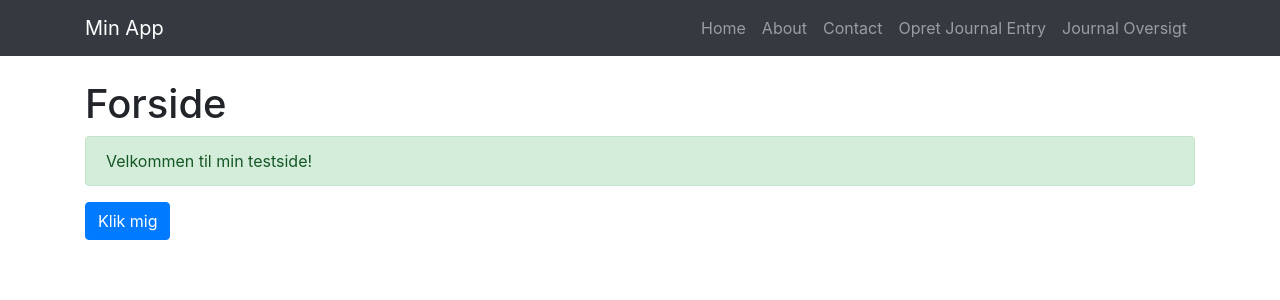
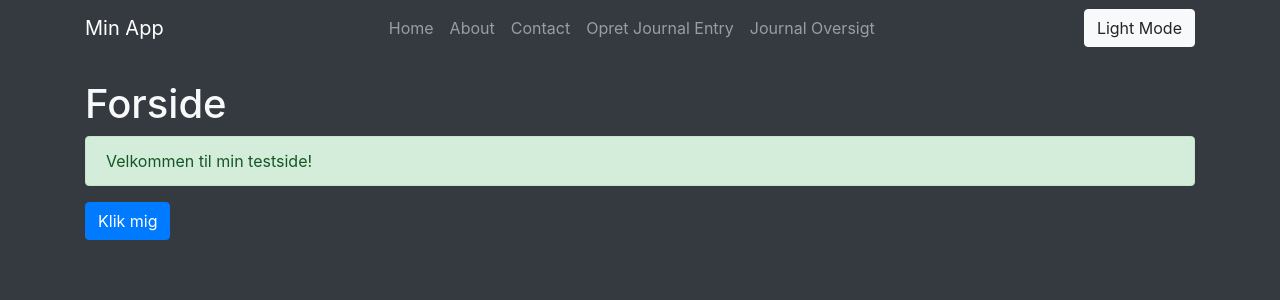
Before and after one commit to Carebridge-org/Carebridge-frontend, a React (Vite) app: page / in a window 1280 px wide. Shown: the top 300 px of the page. Built offline with nearby package versions, Linux system fonts and the light colour scheme.

Commit message:
DarkMode

```diff
--- a/src/App.jsx
+++ b/src/App.jsx
@@ -1,5 +1,5 @@
-import { useState } from "react";
-import { Container, Nav, Navbar } from "react-bootstrap";
+import { useState, useEffect } from "react";
+import { Container, Nav, Navbar, Button } from "react-bootstrap";
 import { Routes, Route, Link } from "react-router-dom";
 
 import Home from "./pages/Home";
@@ -14,19 +14,55 @@ function App() {
   // --- Hold alle journal entries her ---
   const [journals, setJournals] = useState([]);
 
+  // --- Theme state: default dark ---
+  const [theme, setTheme] = useState("dark");
+
+  // --- Opdater body klasser ved tema skift ---
+  useEffect(() => {
+    document.body.className =
+      theme === "dark" ? "bg-dark text-light" : "bg-light text-dark";
+  }, [theme]);
+
+  const toggleTheme = () => {
+    setTheme((prev) => (prev === "dark" ? "light" : "dark"));
+  };
+
   return (
     <>
       {/* Navigation */}
-      <Navbar bg="dark" variant="dark" expand="lg">
+      <Navbar
+        bg={theme === "dark" ? "dark" : "light"}
+        variant={theme === "dark" ? "dark" : "light"}
+        expand="lg"
+      >
         <Container>
-          <Navbar.Brand as={Link} to="/">Min App</Navbar.Brand>
+          <Navbar.Brand as={Link} to="/">
+            Min App
+          </Navbar.Brand>
           <Nav className="me-auto">
-            <Nav.Link as={Link} to="/">Home</Nav.Link>
-            <Nav.Link as={Link} to="/about">About</Nav.Link>
-            <Nav.Link as={Link} to="/contact">Contact</Nav.Link>
-            <Nav.Link as={Link} to="/create-journal">Opret Journal Entry</Nav.Link>
-            <Nav.Link as={Link} to="/journal-overview">Journal Oversigt</Nav.Link>
+            <Nav.Link as={Link} to="/">
+              Home
+            </Nav.Link>
+            <Nav.Link as={Link} to="/about">
+              About
+            </Nav.Link>
+            <Nav.Link as={Link} to="/contact">
+              Contact
+            </Nav.Link>
+            <Nav.Link as={Link} to="/create-journal">
+              Opret Journal Entry
+            </Nav.Link>
+            <Nav.Link as={Link} to="/journal-overview">
+              Journal Oversigt
+            </Nav.Link>
           </Nav>
+          {/* Theme toggle knap */}
+          <Button
+            variant={theme === "dark" ? "light" : "dark"}
+            onClick={toggleTheme}
+          >
+            {theme === "dark" ? "Light Mode" : "Dark Mode"}
+          </Button>
         </Container>
       </Navbar>
 
--- /dev/null
+++ b/src/ThemeContext.js
@@ -0,0 +1,44 @@
+// src/ThemeContext.js
+import {
+    createContext,
+    useState,
+    useEffect
+}
+
+from "react";
+
+export const ThemeContext=createContext();
+
+export const ThemeProvider=({
+    children
+
+})=> {
+    const [theme,
+    setTheme]=useState("dark"); // default dark
+
+    useEffect(()=> {
+            document.body.className=theme==="dark" ? "bg-dark text-light" : "bg-light text-dark";
+        }
+
+        , [theme]);
+
+    const toggleTheme=()=> {
+        setTheme((prev)=> (prev==="dark" ? "light" : "dark"));
+    }
+
+    ;
+
+    return (<ThemeContext.Provider value= {
+                {
+                theme, toggleTheme
+            }
+        }
+
+        > {
+            children
+        }
+
+        </ThemeContext.Provider>);
+}
+
+;
```
